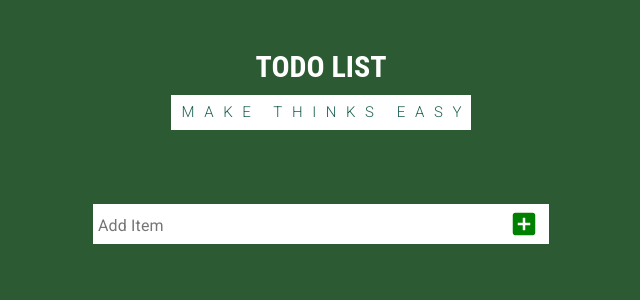
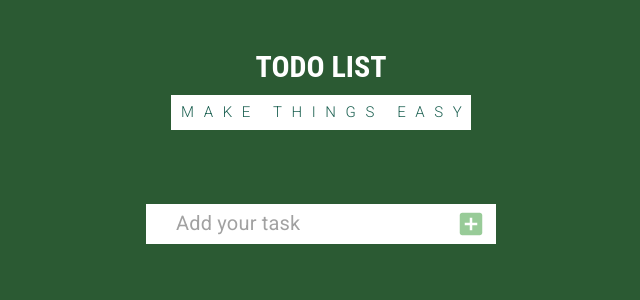
Before and after one commit to SDeokar999/TodoList, a React (Create React App) app: page / in a window 1280 px wide. Shown: the top 300 px of the page, without its empty margins (319-959 px from the left). Built offline with nearby package versions, Linux system fonts and the light colour scheme.

Commit message:
Correction

```diff
--- a/src/App.js
+++ b/src/App.js
@@ -23,7 +23,7 @@ const useStyles = makeStyles({
     DisplayContainer:{
 
         justifyContent: "center",
-        alignItems: "center", width: "200px"
+        alignItems: "center", width: "300px"
     },
     DisplayItemBox:{
         width: "200px", display: "flex",
@@ -41,10 +41,6 @@ const useStyles = makeStyles({
     }
 })
 
-
-
-
-
 function App() {
     const classes = useStyles();
     const [typeText,setTypeText]=useState("")
@@ -54,13 +50,17 @@ function App() {
         <div className="App">
             <div className="fc">
                 <h1 className="fc-r1">Todo List</h1>
-                <h1 className="fc-r2">Make Thinks Easy</h1>
+                <h1 className="fc-r2">Make Things Easy</h1>
             </div>
             <Container maxWidth={"md"}>
                 <Grid container xs={12} style={{display: "flex"}}>
                     <Grid item xs={3}></Grid>
                     <Grid item xs={6} style={{height: "70px"}}>
-                        <Form setTodos={setTodos} todos={todos} typeText={typeText} setTypeText={setTypeText}/>
+                        <Container maxWidth={"md"} style={{display: "flex",
+                            justifyContent: "center",
+                            alignItems: "center"}}>
+                            <Form setTodos={setTodos} todos={todos} typeText={typeText} setTypeText={setTypeText}/>
+                        </Container>
                         <Container maxWidth={"md"} className={classes.DisplayContainer}>
                             {todos.map((todo)=>(
                                 <DisplayText todo={todo} todos={todos} setTodos={setTodos} typeText={todo.text}/>
--- a/src/DisplayText.jsx
+++ b/src/DisplayText.jsx
@@ -1,5 +1,9 @@
 import {Grid, makeStyles, Typography} from "@material-ui/core";
 import DeleteIcon from "@material-ui/icons/Delete";
+import DoneIcon from '@material-ui/icons/Done';
+import {useState} from "react";
+import CheckBoxOutlineBlankIcon from '@material-ui/icons/CheckBoxOutlineBlank';
+import CheckBoxIcon from '@material-ui/icons/CheckBox';
 const useStyles = makeStyles({
     headers: {
         backgroundColor: "#282c34",
@@ -21,29 +25,57 @@ const useStyles = makeStyles({
         alignItems: "center", width: "200px"
     },
     DisplayItemBox:{
-        width: "200px", display: "flex",
+        width: "250px", display: "flex",
         justifyContent: "center",
         alignItems: "center",
         marginTop:"10px"
     },
-    listName:{width: "200px", height: "30px", backgroundColor: "white", display: "flex",
+    listName:{width: "250px", height: "30px", backgroundColor: "white", display: "flex",
         justifyContent: "center",
         alignItems: "center"},
     DeleteBox:{
         display: "flex",
         justifyContent: "center",
         alignItems: "center", backgroundColor: "Red", height: "30px", color: "white"
+    },
+    MarkBox:{
+        width:"10px",
+        display: "flex",
+        justifyContent: "center",
+        alignItems: "center", backgroundColor: "green", height: "30px", color: "white"
+    },
+    NormalText:{
+        textTransform:"capitalize"
+    },
+    MarkTexts:{
+        textTransform:"capitalize",textDecoration:"line-through"
     }
 })
 
 const DisplayText=({typeText,todo,todos,setTodos})=> {
+    let DisplayText=null;
+    let icon=null;
     const classes = useStyles();
     const deleteToHandler=()=>{
         setTodos(todos.filter((el)=>el.id!==todo.id))
     }
+    const[normalText,setNormalText]=useState(false)
+    if(normalText===true){
+        DisplayText=<Typography className={classes.MarkTexts}>{typeText}</Typography>
+        icon=<CheckBoxIcon onClick={()=>setNormalText(false)} style={{width: "30px",cursor:"pointer", fontSize: "30px",color:"white"}}/>
+    }
+    else{
+        DisplayText=<Typography className={classes.NormalText}>{typeText}</Typography>
+        icon=<CheckBoxOutlineBlankIcon onClick={()=>setNormalText(true)} style={{width: "30px",cursor:"pointer", fontSize: "30px",color:"white"}}/>
+    }
+
     return (<Grid conatiner xs={12} className={classes.DisplayItemBox}>
-        <Grid item xs={9} className={classes.listName}> <Typography style={{textTransform:"capitalize"}}>{typeText}</Typography></Grid>
-        <Grid item xs={3} className={classes.DeleteBox}><DeleteIcon onClick={deleteToHandler} style={{fontSize: "20px"}}/></Grid>
+        <Grid item xs={8} className={classes.listName}>
+            {DisplayText}</Grid>
+        <Grid item xs={2} className={classes.MarkBox}>
+            {icon} </Grid>
+        <Grid item xs={2} className={classes.DeleteBox}>
+            <DeleteIcon onClick={deleteToHandler} style={{fontSize: "20px",cursor:"pointer"}}/></Grid>
     </Grid>)
 }
 
--- a/src/Form.jsx
+++ b/src/Form.jsx
@@ -1,10 +1,16 @@
 import {Box, makeStyles, TextField} from "@material-ui/core";
 import AddBoxIcon from "@material-ui/icons/AddBox";
+import RemoveCircleOutlineIcon from '@material-ui/icons/RemoveCircleOutline';
+import {useState} from "react";
 
 const useStyles = makeStyles({
     headers: {
         backgroundColor: "#282c34",
         minHeight: "20vh", color: "white"
+    },
+    disabled:{
+        opacity:"0.4",
+        pointerEvents:"none"
     },
     input: {
         height: "40px",
@@ -13,6 +19,7 @@ const useStyles = makeStyles({
     },
     TextBox:{
         height: "40px", backgroundColor: "white",
+        width:"350px",
         display: "flex",
         justifyContent: "center",
         alignItems: "center", marginBottom: "50px"
@@ -40,24 +47,28 @@ const useStyles = makeStyles({
 
 const Form=({typeText,setTypeText,todos,setTodos})=>{
     const classes = useStyles();
+const handleChange=(e)=>{
+        setTypeText(e.target.value)
+}
     const SubmitToHandler=(e)=>{
         e.preventDefault()
-        setTodos([...todos,{text:typeText,completed:false,id:Math.random()*1000}])
+        setTodos([...todos,{text:typeText,completed: false,id:Math.random()*1000}])
         setTypeText("")
     }
+    let className=typeText==="" ? classes.disabled:""
+
     return(
         <Box className={classes.TextBox}>
             <TextField
                 value={typeText}
                 fullWidth="true"
-                id="filled-secondary"
-                label="Add item"
+                placeholder="Add your task"
                 disableUnderline={false}
-                style={{border: '0', height: "40px", margin: '5px', padding: '10px',textTransform:"capitalize"}}
-                InputProps={{ disableUnderline: true, className: classes.input,style: { textTransform: "capitalize" }}}
-                onChange={(e)=>setTypeText(e.target.value)}
+                style={{border: '0', height: "40px", margin: '5px', padding: '10px',marginLeft:"20px",textTransform:"capitalize"}}
+                InputProps={{ disableUnderline: true, className: classes.input,style: { textTransform: "capitalize",fontSize:"20px" }}}
+                onChange={handleChange}
             />
-            <AddBoxIcon onClick={SubmitToHandler} style={{width: "50px", fontSize: "30px",color:"green"}}/>
+            <AddBoxIcon className={className} onClick={SubmitToHandler} style={{width: "50px",cursor:"pointer", fontSize: "30px",color:"green"}}/>
         </Box>
     )
 }
```
